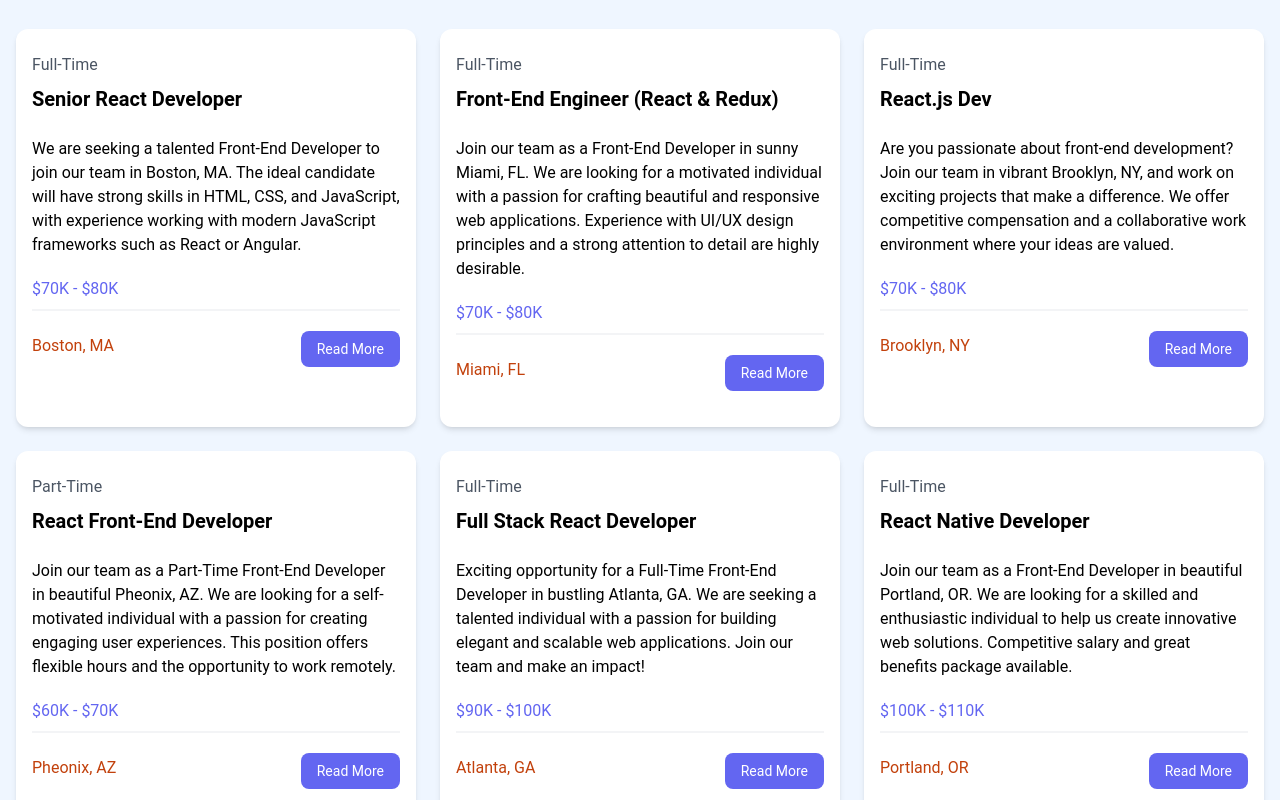
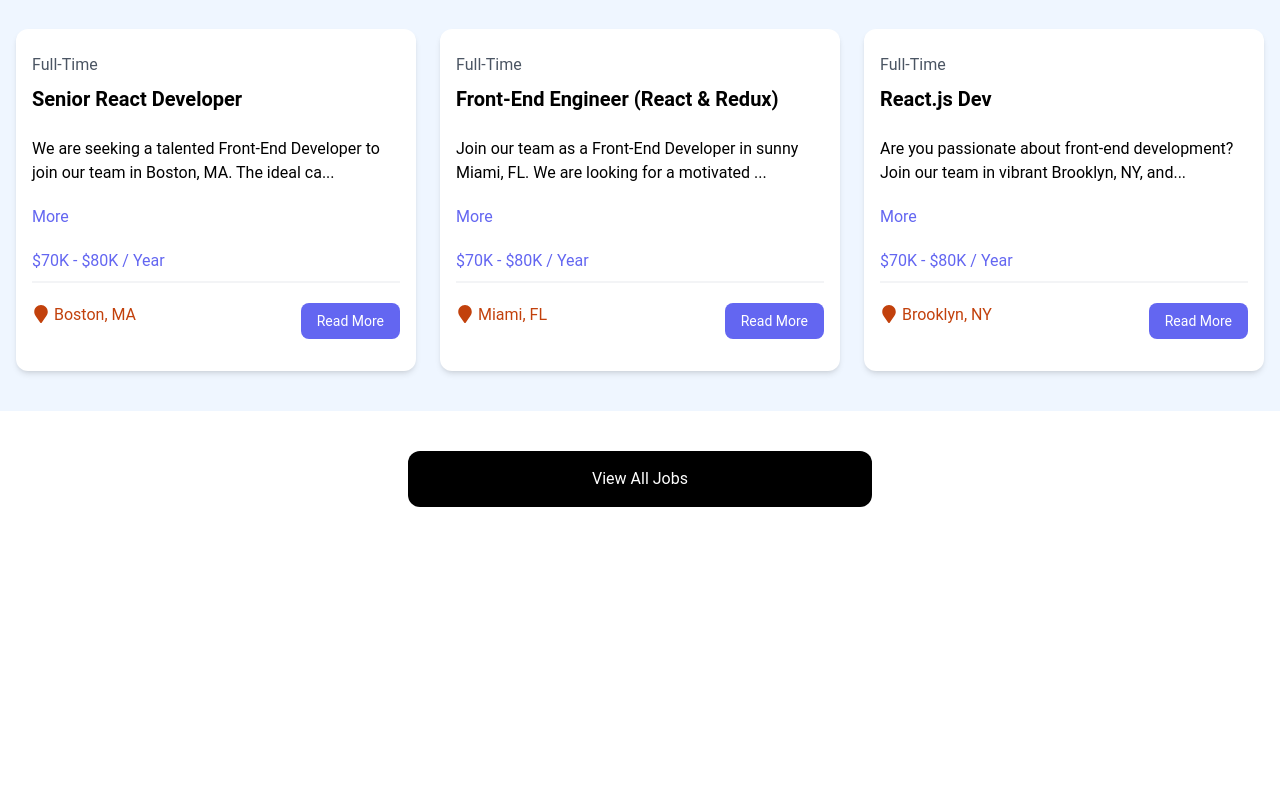
Before and after one commit to B1CA16/react-tailwind-jobs-listing, a React (Vite) app: page / in a window 1280 px wide. Shown: the part 680-1480 px from the top of the page. After the commit the page ends 1227 px from the top, so only its background shows below. Built offline with nearby package versions, Linux system fonts and the light colour scheme.

Commit message:
Landing Page

```diff
--- a/package.json
+++ b/package.json
@@ -11,7 +11,8 @@
   },
   "dependencies": {
     "react": "^18.3.1",
-    "react-dom": "^18.3.1"
+    "react-dom": "^18.3.1",
+    "react-icons": "^5.2.1"
   },
   "devDependencies": {
     "@types/react": "^18.3.3",
--- a/src/App.jsx
+++ b/src/App.jsx
@@ -3,6 +3,7 @@
 import Hero from "./components/Hero"
 import HomeCards from "./components/HomeCards"
 import JobListings from "./components/JobListings"
+import ViewAllJobs from "./components/ViewAllJobs"
 
 const App = () => {
   return (
@@ -11,15 +12,7 @@
       <Hero/>
       <HomeCards/>
       <JobListings/>
-
-      <section className="m-auto max-w-lg my-10 px-6">
-        <a
-          href="jobs.html"
-          className="block bg-black text-white text-center py-4 px-6 rounded-xl hover:bg-gray-700"
-        >
-          View All Jobs
-        </a>
-      </section>
+      <ViewAllJobs/>
     </>
   );
 };
--- /dev/null
+++ b/src/components/JobListing.jsx
@@ -0,0 +1,47 @@
+import React from "react";
+import { useState } from "react";
+import { FaMapMarker } from 'react-icons/fa'
+
+const JobListing = ({ job }) => {
+  const [showFullDescription, setShowFullDescription] = useState(false);
+  let description = job.description;
+
+  if (!showFullDescription) {
+    description = description.substring(0, 90) + "...";
+  }
+
+  return (
+    <div className="bg-white rounded-xl shadow-md relative">
+      <div className="p-4">
+        <div className="mb-6">
+          <div className="text-gray-600 my-2">{job.type}</div>
+          <h3 className="text-xl font-bold">{job.title}</h3>
+        </div>
+
+        <div className="mb-5">{description}</div>
+        <button onClick={() => setShowFullDescription((prevState) => !prevState)} className="text-indigo-500 mb-5 hover:text-indigo-600" >
+          {showFullDescription ? "Less" : "More"}
+        </button>
+
+        <h3 className="text-indigo-500 mb-2">{job.salary} / Year</h3>
+
+        <div className="border border-gray-100 mb-5"></div>
+
+        <div className="flex flex-col lg:flex-row justify-between mb-4">
+          <div className="text-orange-700 mb-3">
+            <FaMapMarker className="inline text-lg mb-1 mr-1"/>
+            {job.location}
+          </div>
+          <a
+            href={`/job/${job.id}`}
+            className="h-[36px] bg-indigo-500 hover:bg-indigo-600 text-white px-4 py-2 rounded-lg text-center text-sm"
+          >
+            Read More
+          </a>
+        </div>
+      </div>
+    </div>
+  );
+};
+
+export default JobListing;
--- a/src/components/JobListings.jsx
+++ b/src/components/JobListings.jsx
@@ -1,10 +1,9 @@
 import React from "react";
 import jobs from "../jobs.json";
+import JobListing from "./JobListing";
 
 const JobListings = () => {
-  if (!Array.isArray(jobs)) {
-    return <div>Error: Jobs data is not an array</div>;
-  }
+  const recentJobs = jobs.slice(0, 3);
 
   return (
     <section className="bg-blue-50 px-4 py-10">
@@ -13,36 +12,8 @@
           Browse Jobs
         </h2>
         <div className="grid grid-cols-1 md:grid-cols-3 gap-6">
-          {jobs.map((job) => (
-            <div className="bg-white rounded-xl shadow-md relative">
-              <div className="p-4">
-                <div className="mb-6">
-                  <div className="text-gray-600 my-2">{job.type}</div>
-                  <h3 className="text-xl font-bold">{job.title}</h3>
-                </div>
-
-                <div className="mb-5">
-                  {job.description}
-                </div>
-
-                <h3 className="text-indigo-500 mb-2">{job.salary}</h3>
-
-                <div className="border border-gray-100 mb-5"></div>
-
-                <div className="flex flex-col lg:flex-row justify-between mb-4">
-                  <div className="text-orange-700 mb-3">
-                    <i className="fa-solid fa-location-dot text-lg"></i>
-                    {job.location}
-                  </div>
-                  <a
-                    href="job.html"
-                    className="h-[36px] bg-indigo-500 hover:bg-indigo-600 text-white px-4 py-2 rounded-lg text-center text-sm"
-                  >
-                    Read More
-                  </a>
-                </div>
-              </div>
-            </div>
+          {recentJobs.map((job) => (
+            <JobListing key={job.id} job={job} />
           ))}
         </div>
       </div>
--- /dev/null
+++ b/src/components/ViewAllJobs.jsx
@@ -0,0 +1,16 @@
+import React from 'react'
+
+const ViewAllJobs = () => {
+  return (
+    <section className="m-auto max-w-lg my-10 px-6">
+        <a
+          href='/jobs'
+          className="block bg-black text-white text-center py-4 px-6 rounded-xl hover:bg-gray-700"
+        >
+          View All Jobs
+        </a>
+      </section>
+  )
+}
+
+export default ViewAllJobs
```
Also changed, not shown: 1 other file (tests, documents, lock files or other folders).
